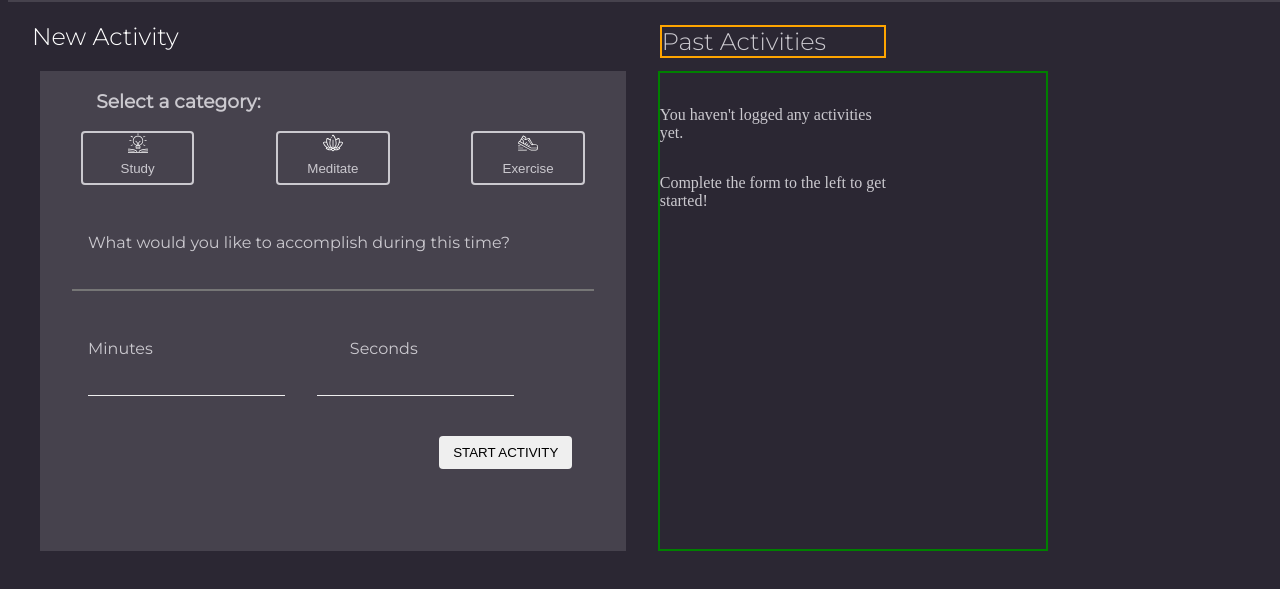
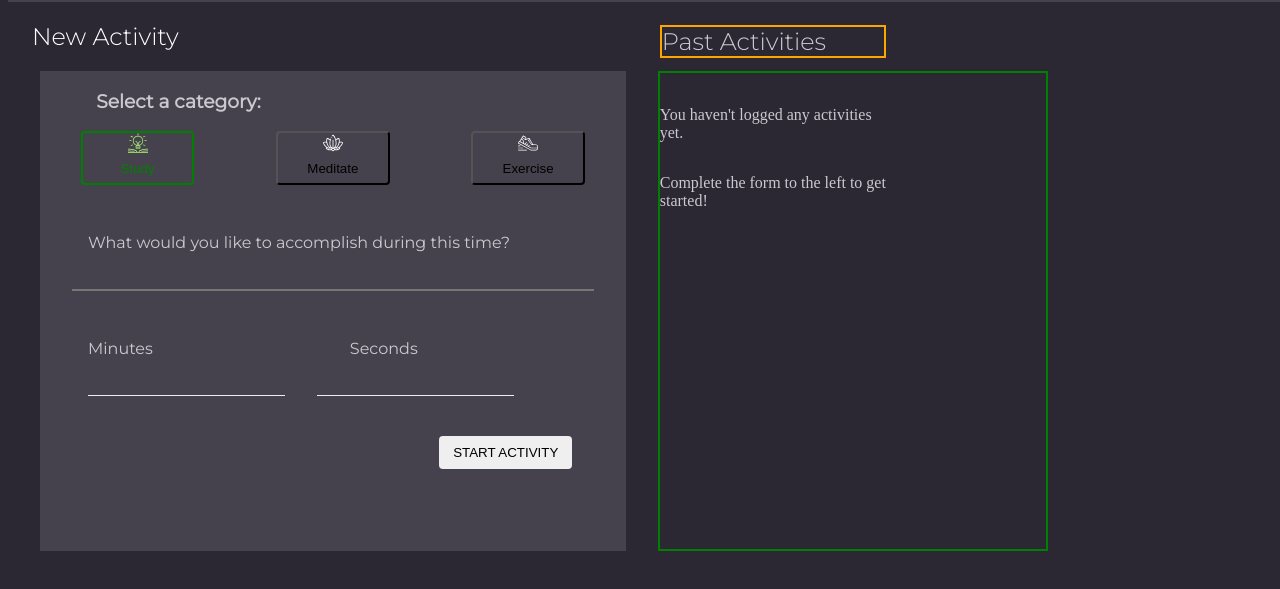
Before and after one commit to oacortez/Intention-Timer, a plain HTML site: page index.html in a window 1280 px wide. Both pictures are taken after a click on the button "Study". Shown: the part 75-664 px from the top of the page. Drawn offline with Linux system fonts and the light colour scheme.

Commit message:
change the study button to green

```diff
--- a/Activity.js
+++ b/Activity.js
@@ -16,4 +16,4 @@ class Activity {
   saveToStorage() {
 
   }
-}
+};
--- a/main.js
+++ b/main.js
@@ -0,0 +1,11 @@
+// grab one of the buttons
+var studyBtn = document.querySelector('#studyBtn');
+// Create an event listner that responds to a click of one of the buttons
+studyBtn.addEventListener('click', changeColor);
+// the click will invoke a function
+function changeColor(){
+  event.preventDefault();
+
+  studyBtn.classList.toggle('study-button-active');
+}
+// that function will change the colors in CSS
--- a/styles.css
+++ b/styles.css
@@ -162,7 +162,7 @@ label {
     margin-left: 1em;
   }
 
- .new-activity-section button { */
+/* .study-button {
   display: flex;
    width: 8.5em;
   height: 4em;
@@ -170,21 +170,47 @@ label {
   border: 2px solid #CBC9CF;
   color: #CBC9CF;
   border-radius: .3em;
+} */
+
+ .new-activity-section button {
+  display: flex;
+   width: 8.5em;
+  height: 4em;
+  background-color: #46424D;
+  /* color: #CBC9CF; */
+  border-radius: .3em;
  }
 
- #studyBtn {
+
+ .study-button {
   display: flex;
   justify-content: center;
   align-items: flex-end;
-  background-image: url("/assets/study.svg");
+  background-image: url("assets/study.svg");
   background-size: 1.5em;
   background-repeat: no-repeat;
   background-position: center;
   background-position: top;
   padding: .5em;
+  border: 2px solid #CBC9CF;
+  color: #CBC9CF;
 }
 
-#meditateBtn {
+.study-button-active {
+  display: flex;
+  justify-content: center;
+  align-items: flex-end;
+  background-image: url("assets/study-active.svg");
+  background-size: 1.5em;
+  background-repeat: no-repeat;
+  background-position: center;
+  background-position: top;
+  padding: .5em;
+  border: 2px solid green;
+  color: green;
+}
+
+.meditate-button {
   display: flex;
   justify-content: center;
   align-items: flex-end;
@@ -196,7 +222,7 @@ label {
   padding: .5em;
 }
 
- #exerciseBtn {
+ .exercise-button {
   display: flex;
   justify-content: center;
   align-items: flex-end;
```
